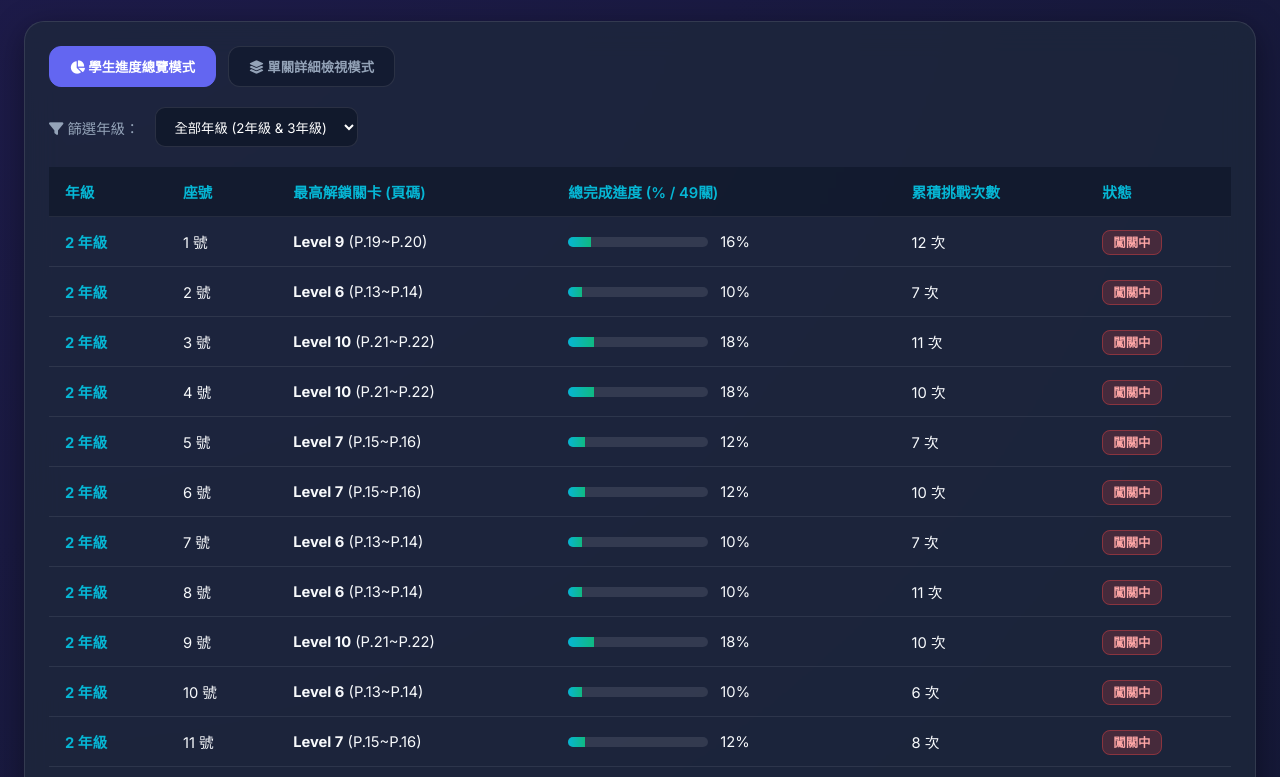
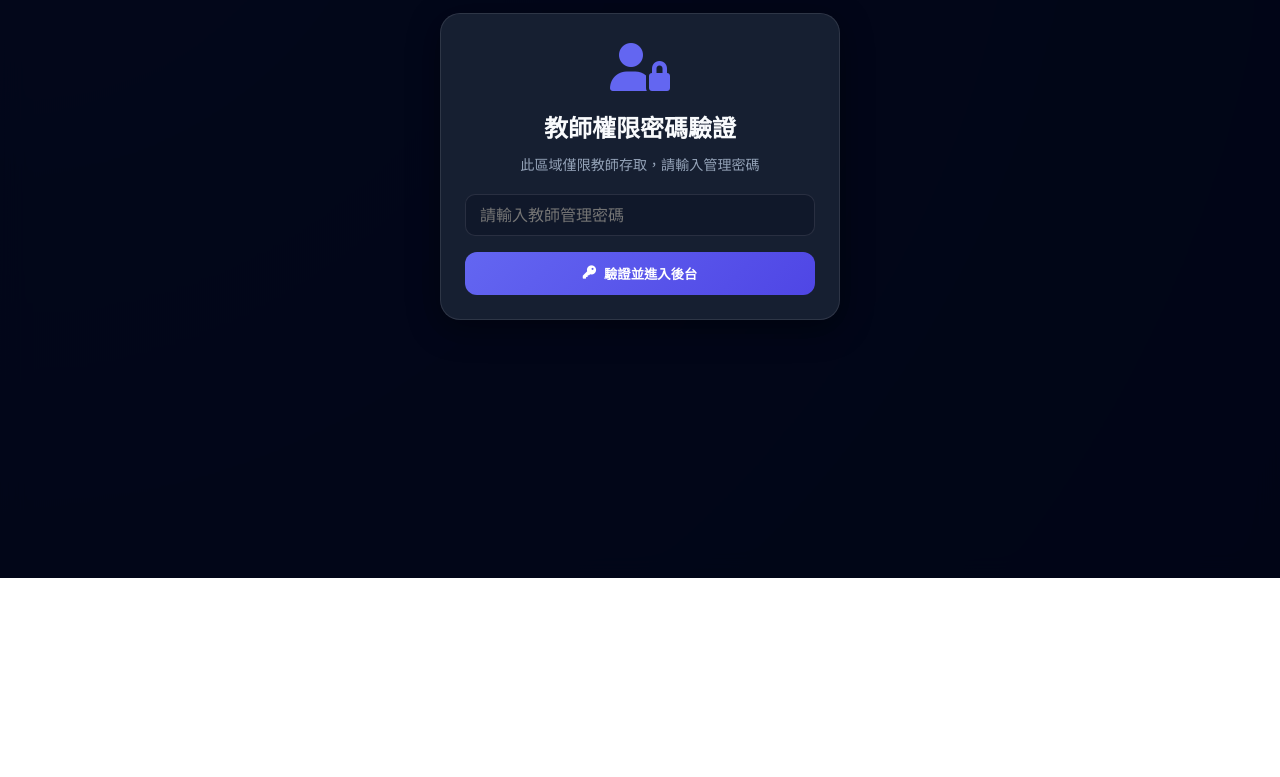
Before and after one commit to i0952112046-cloud/hospitality-vocab-game2, a plain HTML site: page 單字後台管理.html in a window 1280 px wide. Shown: the part 222-999 px from the top of the page. After the commit the page ends 800 px from the top, so only its background shows below. Drawn offline with Linux system fonts and the light colour scheme; no server answers.

Commit message:
Add password protection (teacher888) to teacher management backend

```diff
--- a/單字後台管理.html
+++ b/單字後台管理.html
@@ -125,6 +125,8 @@
       padding: 10px 14px;
       border-radius: 10px;
       outline: none;
+      font-size: 1rem;
+      width: 100%;
     }
 
     .table-responsive {
@@ -204,18 +206,63 @@
       color: var(--accent-cyan);
       margin-top: 4px;
     }
+
+    /* Password Modal */
+    .modal-overlay {
+      position: fixed;
+      top: 0; left: 0; right: 0; bottom: 0;
+      background: rgba(2, 6, 23, 0.92);
+      backdrop-filter: blur(12px);
+      display: flex;
+      align-items: center;
+      justify-content: center;
+      z-index: 9999;
+      padding: 20px;
+    }
+
+    .modal-content {
+      width: 100%;
+      max-width: 400px;
+      text-align: center;
+    }
   </style>
 </head>
 <body>
 
+  <!-- Password Verification Modal -->
+  <div id="password-modal" class="modal-overlay">
+    <div class="glass-card modal-content">
+      <div style="font-size: 3rem; color: var(--primary); margin-bottom: 12px;">
+        <i class="fa-solid fa-user-lock"></i>
+      </div>
+      <h2 style="font-family: 'Outfit', sans-serif; margin-bottom: 10px;">教師權限密碼驗證</h2>
+      <p style="color: var(--text-muted); font-size: 0.88rem; margin-bottom: 20px;">此區域僅限教師存取，請輸入管理密碼</p>
+
+      <form id="password-form" onsubmit="verifyPassword(event)">
+        <div style="margin-bottom: 16px;">
+          <input type="password" id="password-input" class="form-control" placeholder="請輸入教師管理密碼" required autofocus>
+        </div>
+        <div id="password-error" style="color: #ef4444; font-size: 0.85rem; margin-bottom: 14px; display: none;">
+          <i class="fa-solid fa-circle-exclamation"></i> 密碼錯誤，請重新輸入！
+        </div>
+        <button type="submit" class="btn" style="width: 100%; justify-content: center; padding: 12px;">
+          <i class="fa-solid fa-key"></i> 驗證並進入後台
+        </button>
+      </form>
+    </div>
+  </div>
+
+  <!-- Dashboard Container -->
+  <div id="dashboard-container" style="display: none;">
     <div class="header-bar">
       <div>
-      <h1>專二餐服 教師即時後台管理系統</h1>
+        <h1>專二餐服 教師即時後台管理系統 <span style="font-size:0.9rem; font-weight:normal; color:var(--accent-emerald);"><i class="fa-solid fa-shield-halved"></i> 已授權驗證</span></h1>
         <p style="color: var(--text-muted); font-size: 0.9rem;">從課本第3頁起，每兩頁一關 (Level 1 = P.3~P.4, Level 2 = P.5~P.6...)</p>
       </div>
       <div style="display: flex; gap: 12px;">
         <button class="btn btn-emerald" onclick="exportToExcel()"><i class="fa-solid fa-file-excel"></i> 匯出全班 Excel 報表</button>
         <button class="btn" style="background: rgba(255,255,255,0.1);" onclick="generateMockData()"><i class="fa-solid fa-wand-magic-sparkles"></i> 載入模擬測試數據</button>
+        <button class="btn" style="background: rgba(239,68,68,0.2); border: 1px solid rgba(239,68,68,0.4);" onclick="logoutTeacher()"><i class="fa-solid fa-lock"></i> 鎖定登出</button>
       </div>
     </div>
 
@@ -242,7 +289,7 @@
 
       <div class="filter-bar">
         <label style="font-size: 0.9rem; color: var(--text-muted);"><i class="fa-solid fa-filter"></i> 篩選年級：</label>
-      <select class="form-control" id="filter-grade" onchange="renderCurrentView()">
+        <select class="form-control" id="filter-grade" style="width: auto;" onchange="renderCurrentView()">
           <option value="all">全部年級 (2年級 & 3年級)</option>
           <option value="2">2 年級</option>
           <option value="3">3 年級</option>
@@ -250,7 +297,7 @@
 
         <div id="level-select-container" style="display: none; align-items: center; gap: 10px;">
           <label style="font-size: 0.9rem; color: var(--text-muted);">選擇檢視關卡：</label>
-        <select class="form-control" id="select-level-inspect" onchange="renderCurrentView()">
+          <select class="form-control" id="select-level-inspect" style="width: auto;" onchange="renderCurrentView()">
             <!-- Added dynamically -->
           </select>
         </div>
@@ -263,13 +310,17 @@
         </table>
       </div>
     </div>
+  </div>
 
   <script src="https://www.gstatic.com/firebasejs/10.8.0/firebase-app-compat.js"></script>
   <script src="https://www.gstatic.com/firebasejs/10.8.0/firebase-database-compat.js"></script>
   <script src="https://cdn.jsdelivr.net/npm/xlsx@0.18.5/dist/xlsx.full.min.js"></script>
 
   <script>
-    // Firebase Config (真實專案金鑰)
+    // 教師預設管理密碼 (預設: teacher888)
+    const TEACHER_PASSWORD = "teacher888";
+
+    // Firebase Config
     const firebaseConfig = {
       apiKey: "AIzaSyADnoZbEbfLg9e8CcebJ9k6xhMZdkAXDmk",
       authDomain: "vocab-game-demo.firebaseapp.com",
@@ -286,6 +337,44 @@
     let currentViewMode = 'overview';
 
     document.addEventListener('DOMContentLoaded', () => {
+      checkAuth();
+    });
+
+    function checkAuth() {
+      const isAuth = sessionStorage.getItem('teacher_authenticated');
+      if (isAuth === 'true') {
+        document.getElementById('password-modal').style.display = 'none';
+        document.getElementById('dashboard-container').style.display = 'block';
+        initDashboard();
+      } else {
+        document.getElementById('password-modal').style.display = 'flex';
+        document.getElementById('dashboard-container').style.display = 'none';
+      }
+    }
+
+    function verifyPassword(e) {
+      e.preventDefault();
+      const inputPass = document.getElementById('password-input').value.trim();
+
+      if (inputPass === TEACHER_PASSWORD) {
+        sessionStorage.setItem('teacher_authenticated', 'true');
+        document.getElementById('password-error').style.display = 'none';
+        document.getElementById('password-modal').style.display = 'none';
+        document.getElementById('dashboard-container').style.display = 'block';
+        initDashboard();
+      } else {
+        document.getElementById('password-error').style.display = 'block';
+        document.getElementById('password-input').value = '';
+        document.getElementById('password-input').focus();
+      }
+    }
+
+    function logoutTeacher() {
+      sessionStorage.removeItem('teacher_authenticated');
+      location.reload();
+    }
+
+    function initDashboard() {
       initLevelSelectOptions();
       try {
         if (firebase.apps.length === 0) {
@@ -297,7 +386,7 @@
         console.warn("使用本地模擬數據");
       }
       generateMockData();
-    });
+    }
 
     function initLevelSelectOptions() {
       const sel = document.getElementById('select-level-inspect');
```
Also changed, not shown: index.html (+4 -3 lines). Lines whose indentation alone changed are shown as unchanged.
